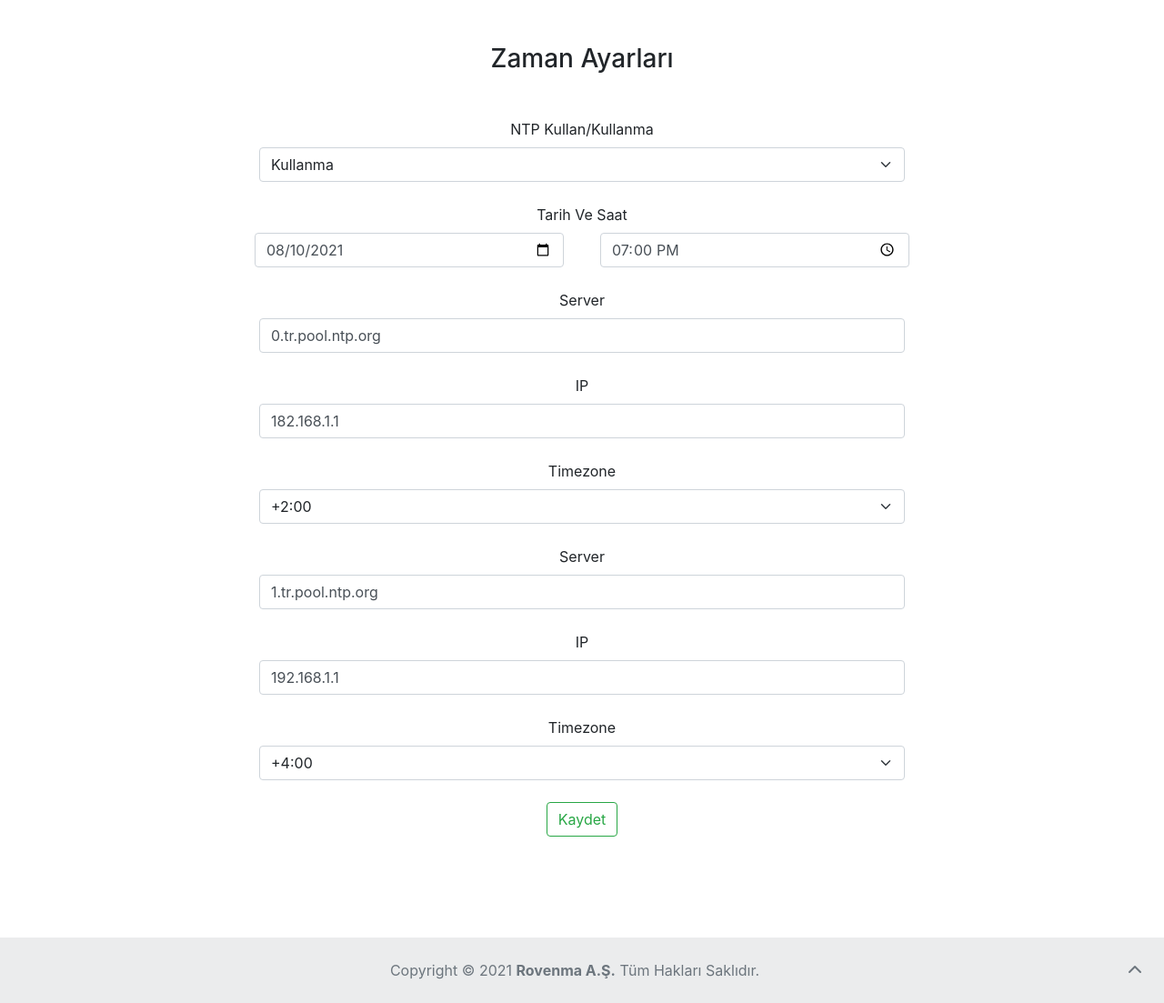
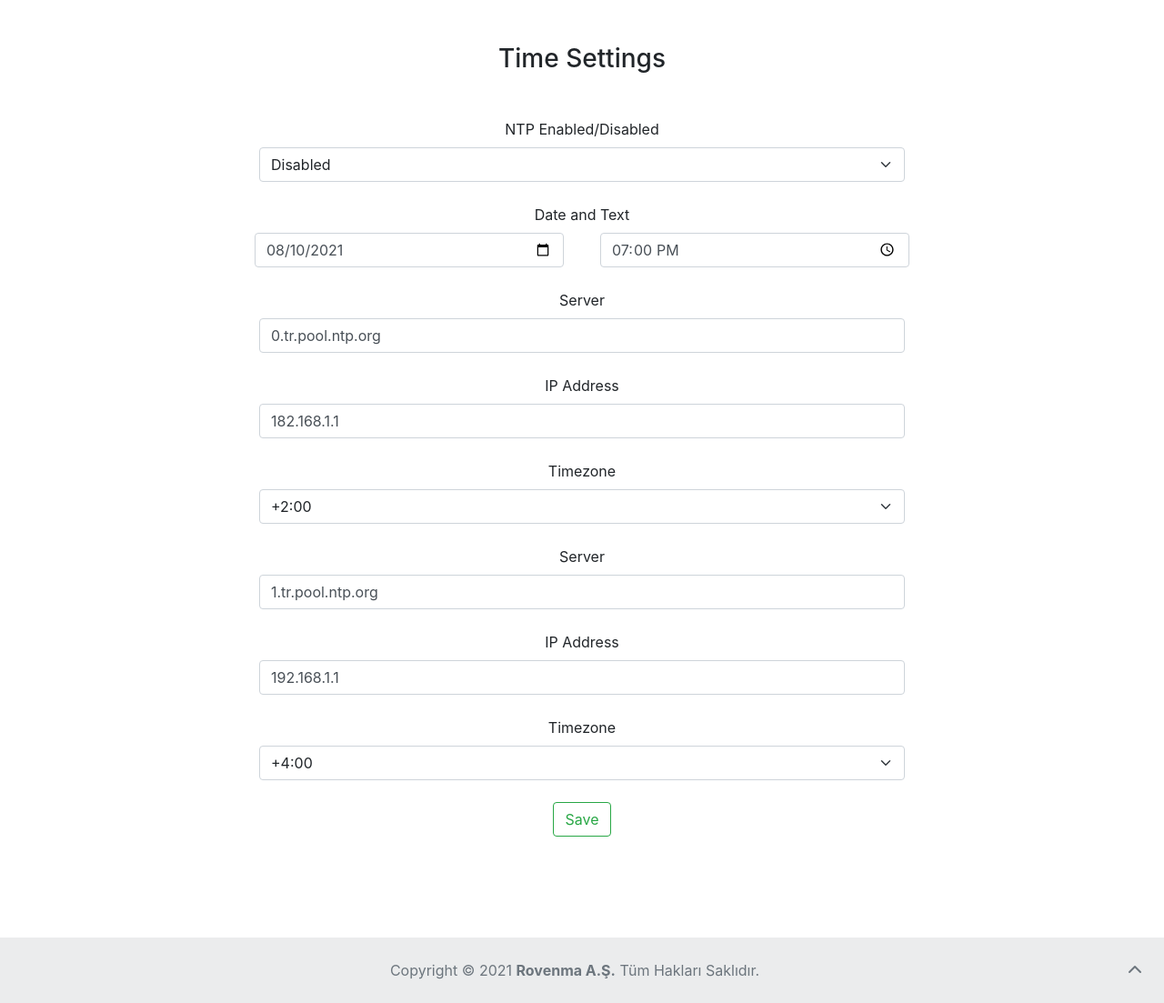
Before and after one commit to egepaksoy/rovenmawebportal, a Django app: page /time_settings/ in a window 1280 px wide. Shown: the part 80-1183 px from the top of the page at 91% size. Run offline with Django 3.2, Linux system fonts and the light colour scheme; a user stored in the database is signed in; data comes from the database, SQL or seed files in the repository; both versions use the stored data as it was after the commit; some libraries are stand-ins or nearby versions.

Commit message:
kullanıcı yönetimi, navbar ve login ekranı hariç diller tamam

```diff
--- a/page_articles/admin.py
+++ b/page_articles/admin.py
@@ -5,3 +5,4 @@ from .models import *
 admin.site.register(LogArticles)
 admin.site.register(RemoteAccessArticles)
 admin.site.register(LocalAccessArticles)
+admin.site.register(TimeSettingsArticles)
--- a/page_articles/models.py
+++ b/page_articles/models.py
@@ -51,3 +51,19 @@ class LocalAccessArticles(models.Model):
 
     def __str__(self):
         return self.lang
+
+
+class TimeSettingsArticles(models.Model):
+    lang = models.CharField(verbose_name="Language (like TR or EN)", max_length=2)
+    title = models.CharField(verbose_name="Time Settings (title)", max_length=35)
+    ntp_enabled = models.CharField(verbose_name="NTP Enabled/Disabled (field)", max_length=30)
+    date_time_field = models.CharField(verbose_name="Date and Time (field)", max_length=25)
+    server_field = models.CharField(verbose_name="Server (field)", max_length=25)
+    ip_address = models.CharField(verbose_name="IP Address (field)", max_length=50)
+    timezone = models.CharField(verbose_name="Timezone", max_length=25)
+    enabled = models.CharField(verbose_name="Enabled (text)", max_length=25)
+    disabled = models.CharField(verbose_name="Disabled (text)", max_length=25)
+    save_text = models.CharField(verbose_name="Save (text)", max_length=25)
+
+    def __str__(self):
+        return self.lang
--- a/settings/views.py
+++ b/settings/views.py
@@ -1,6 +1,6 @@
 from django.shortcuts import render, redirect
 from .models import *
-from page_articles.models import RemoteAccessArticles, LocalAccessArticles
+from page_articles.models import RemoteAccessArticles, LocalAccessArticles, TimeSettingsArticles
 
 
 # TODO: yanlarda küçük yardım balonları olucak
@@ -65,9 +65,13 @@ def local_access_view(request):
 
 def time_settings_view(request):
     if request.user.is_authenticated:
-        lang = request.COOKIES.get("lang")
-        if not request.COOKIES.get("lang"):
-            lang = "EN"
+        lang = "EN"
+        cookie_lang = request.COOKIES.get("lang")
+        for article in TimeSettingsArticles.objects.all():
+            if cookie_lang == article.lang:
+                lang = article.lang
+                break
+        articles = TimeSettingsArticles.objects.get(lang=lang)
         times = [0]
         for time in range(24):
             times.append(time+1)
@@ -101,6 +105,7 @@ def time_settings_view(request):
                 day = "0"+day
             context = {
                 "times": times,
+                "articles": articles,
                 "time_settings": time_setting,
                 "time": hour+":"+minute,
                 "date": str(time_setting.date.year)+"-"+month+"-"+day
--- a/templates/settings/local_access.html
+++ b/templates/settings/local_access.html
@@ -1,6 +1,6 @@
 {% extends 'base.html' %}
 {% block head %}
-<title>Local Erişim Ayarları</title>
+<title>{{articles.title}}</title>
 <style>
     h3 {
         text-align: center;
--- a/templates/settings/remote_access.html
+++ b/templates/settings/remote_access.html
@@ -1,6 +1,6 @@
 {% extends 'base.html' %}
 {% block head %}
-<title>Uzaktan Erişim Ayarları</title>
+<title>{{articles.title}}</title>
 <style>
     h3 {
       text-align: center;
--- a/templates/settings/time_settings.html
+++ b/templates/settings/time_settings.html
@@ -1,6 +1,6 @@
 {% extends 'base.html' %}
 {% block head %}
-<title>Zaman Ayarları</title>
+<title>{{articles.title}}</title>
 <style>
     h3 {
       text-align: center;
@@ -28,23 +28,23 @@
 {% endblock head %}
 {% block body %}
 <div class="container mt-5">
-    <h3 class="text mt-3 mb-5">Zaman Ayarları</h3>
+    <h3 class="text mt-3 mb-5">{{articles.title}}</h3>
     <form method="post">
         {% csrf_token %}
         <div class="col-8 mt-4">
-          <label for="ntp_use" class="form-label">NTP Kullan/Kullanma</label>
+          <label for="ntp_use" class="form-label">{{articles.ntp_enabled}}</label>
           <select class="form-select" name="ntp_use" id="ntp_use">
               {% if time_settings.use_ntp %}
-                <option value="True" selected>Kullan</option>
-                <option value="False">Kullanma</option>
+                <option value="True" selected>{{articles.enabled}}</option>
+                <option value="False">{{articles.disabled}}</option>
               {% else %}
-                <option value="True">Kullan</option>
-                <option value="False" selected>Kullanma</option>
+                <option value="True">{{articles.enabled}}</option>
+                <option value="False" selected>{{articles.disabled}}</option>
               {% endif %}
           </select>
         </div>
         <div class="row mt-4" id="date_time">
-            <label for="date_time" class="form-label">Tarih Ve Saat</label>
+            <label for="date_time" class="form-label">{{articles.date_time_field}}</label>
             <div class="col-4 left">
               <input value="{{time_settings.date}}" class="form-control" type="date" name="date" id="date">
             </div>
@@ -53,15 +53,15 @@
             </div>
         </div>
         <div class="col-8 mt-4">
-          <label for="server1" class="form-label">Server</label>
+          <label for="server1" class="form-label">{{articles.server_field}}</label>
           <input class="form-control" value="{{time_settings.server1}}" type="text" name="server1" id="server1">
         </div>
         <div class="col-8 mt-4">
-          <label for="ip_address1" class="form-label">IP</label>
+          <label for="ip_address1" class="form-label">{{articles.ip_address}}</label>
           <input class="form-control" value="{{time_settings.ip_address1}}" type="text" name="ip_address1" id="ip_address1">
         </div>
         <div class="col-8 mt-4">
-          <label for="timezone1" class="form-label">Timezone</label>
+          <label for="timezone1" class="form-label">{{articles.timezone}}</label>
           <select class="form-select" name="timezone1" id="timezone1">
               {% for time in times %}
               {% if time != 0 %}
@@ -73,15 +73,15 @@
           </select>
         </div>
         <div class="col-8 mt-4">
-          <label for="server2" class="form-label">Server</label>
+          <label for="server2" class="form-label">{{articles.server_field}}</label>
           <input class="form-control" value="{{time_settings.server2}}" type="text" name="server2" id="server2">
         </div>
         <div class="col-8 mt-4">
-          <label for="ip_address2" class="form-label">IP</label>
+          <label for="ip_address2" class="form-label">{{articles.ip_address}}</label>
           <input class="form-control" value="{{time_settings.ip_address2}}" type="text" name="ip_address2" id="ip_address2">
         </div>
         <div class="col-8 mt-4 mb-4">
-          <label for="timezone2" class="form-label">Timezone</label>
+          <label for="timezone2" class="form-label">{{articles.timezone}}</label>
           <select class="form-select" name="timezone2" id="timezone2">
               {% for time in times %}
               {% if time != 0 %}
@@ -92,7 +92,7 @@
               {% endfor %}
           </select>
         </div>
-        <button type="submit" style="margin-bottom: 10%;" class="btn btn-outline-success">Kaydet</button>
+        <button type="submit" style="margin-bottom: 10%;" class="btn btn-outline-success">{{articles.save_text}}</button>
     </form>
 </div>
 <script>
--- a/templates/status/log.html
+++ b/templates/status/log.html
@@ -1,6 +1,6 @@
 {% extends 'base.html' %}
 {% block head %}
-<title>Log Kayıtları</title>
+<title>{{articles.title}}</title>
 <style>
   table {
     text-align: center;
```
Also changed, not shown: db.sqlite3, page_articles/migrations/0008_timesettingsarticles.py (added).
